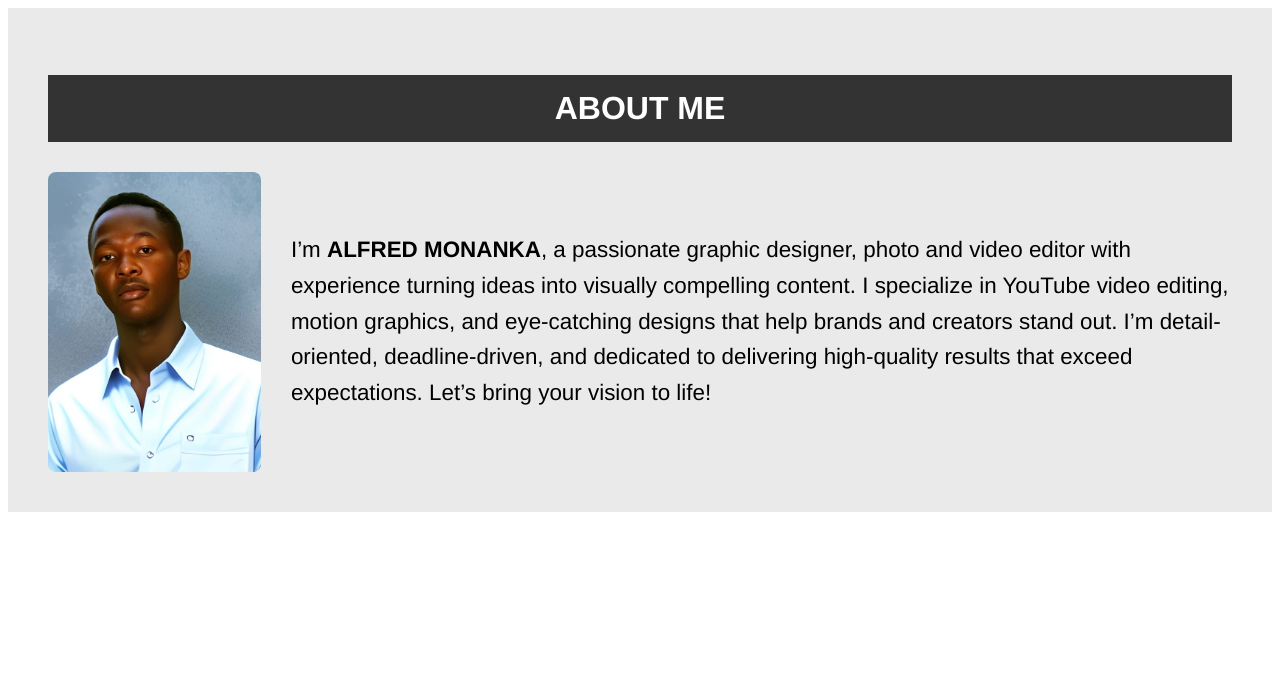
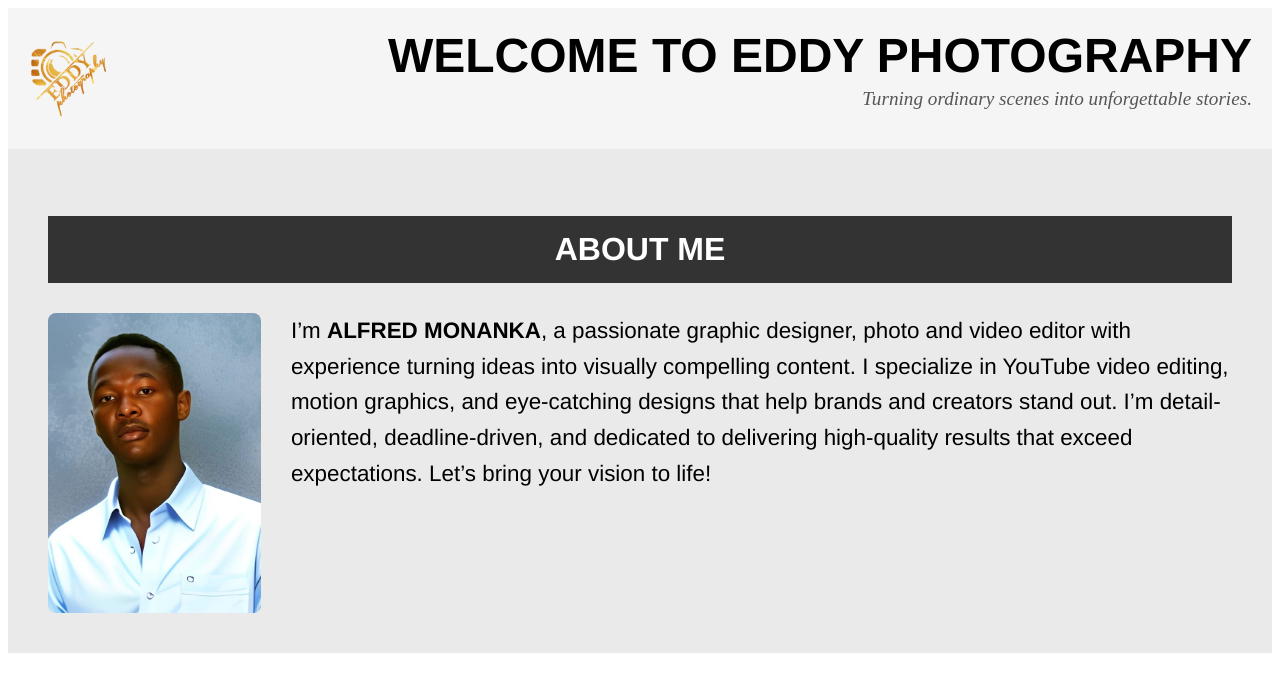
Before and after one commit to director-freddy/director-freddy.github.io, a plain HTML site: page index.html in a window 1280 px wide. Drawn offline with Linux system fonts and the light colour scheme.

Commit message:
Fully updated homepage: included header and corrected About Me alignment with photo and expanded bio formatting

```diff
--- a/index.html
+++ b/index.html
@@ -1,3 +1,16 @@
+<!-- Header Section -->
+<header style="display: flex; align-items: center; justify-content: space-between; padding: 20px; background-color: #f5f5f5; gap: 10px;">
+  <img src="eddy photography logo (1).png" alt="Eddy Photography Logo" style="height: 80px; margin-right: 10px;" />
+  <div style="text-align: right;">
+    <h1 style="font-size: 3em; margin: 0; font-family: 'Helvetica Neue', sans-serif;">
+      WELCOME TO EDDY PHOTOGRAPHY
+    </h1>
+    <p style="font-size: 1.2em; margin-top: 5px; font-style: italic; color: #555;">
+      Turning ordinary scenes into unforgettable stories.
+    </p>
+  </div>
+</header>
+
 <!-- About Me Section -->
 <section style="padding: 40px; background-color: #eaeaea;">
   <h2 style="background-color: #333; color: #fff; padding: 15px 20px; font-size: 2em; font-weight: bold; font-family: 'Helvetica Neue', sans-serif; text-align: center;">
@@ -11,7 +24,7 @@
     </div>
 
     <!-- Bio on the Right -->
-    <div style="flex: 1; font-size: 1.4em; line-height: 1.6; font-family: 'Helvetica Neue', sans-serif; display: flex; align-items: center;">
+    <div style="flex: 1; font-size: 1.4em; line-height: 1.6; font-family: 'Helvetica Neue', sans-serif; display: flex; align-items: stretch;">
       <p style="margin: 0;">
         I’m <strong>ALFRED MONANKA</strong>, a passionate graphic designer, photo and video editor with experience turning ideas into visually compelling content. I specialize in YouTube video editing, motion graphics, and eye-catching designs that help brands and creators stand out. I’m detail-oriented, deadline-driven, and dedicated to delivering high-quality results that exceed expectations. Let’s bring your vision to life!
       </p>
```
